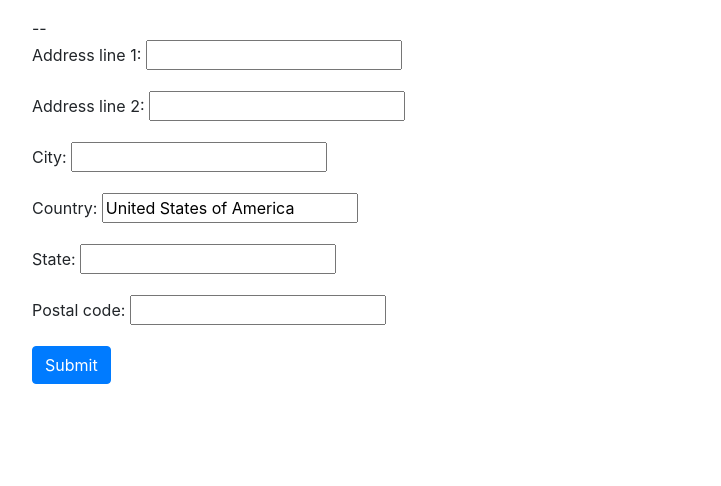
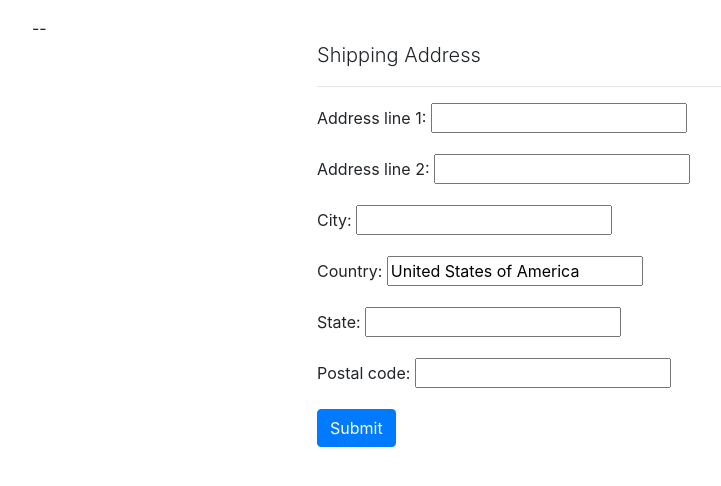
Before and after one commit to brodanielx/ecommerce, a Django app: template carts/templates/carts/checkout.html in a window 1280 px wide. Shown: the part 56-542 px from the top of the page, without its empty margins (53-774 px from the left). Run offline with Django 3.2, Linux system fonts and the light colour scheme; the template is opened without the code that fills it: values named after a table or form of the project are taken from there, others are empty; the visitor is signed in with stand-in values (Sample User, id 1); data comes from the database, SQL or seed files in the repository; some libraries are stand-ins or nearby versions.

Commit message:
shipping address form

```diff
--- a/addresses/templates/addresses/form.html
+++ b/addresses/templates/addresses/form.html
@@ -2,6 +2,11 @@
   {% if next_url %}
     <input type="hidden" name="next" value="{{ next_url }}">
   {% endif %}
+
+  {% if address_type %}
+    <input type="hidden" name="address_type" value="{{ address_type }}">
+  {% endif %}
+
   {{ form.as_p }}
   <button type="submit" class="btn btn-primary" name="button">Submit</button>
 </form>
--- a/carts/templates/carts/checkout.html
+++ b/carts/templates/carts/checkout.html
@@ -18,9 +18,14 @@
 {% else %}
 
   {% if not object.shipping_address %}
-    {% url 'guest_register' as guest_register_url %}
-    {% include 'addresses/form.html' with form=address_form next_url=request.build_absolute_uri action_url=guest_register_url %}
-
+  <div class="row">
+    <div class="col-md-6 mx-auto col-10">
+      <p class="lead">Shipping Address</p>
+      <hr>
+      {% url 'guest_register' as guest_register_url %}
+      {% include 'addresses/form.html' with form=address_form next_url=request.build_absolute_uri action_url=guest_register_url address_type='shipping' %}
+    </div>
+  </div>
 
   {% else %}
 
```
